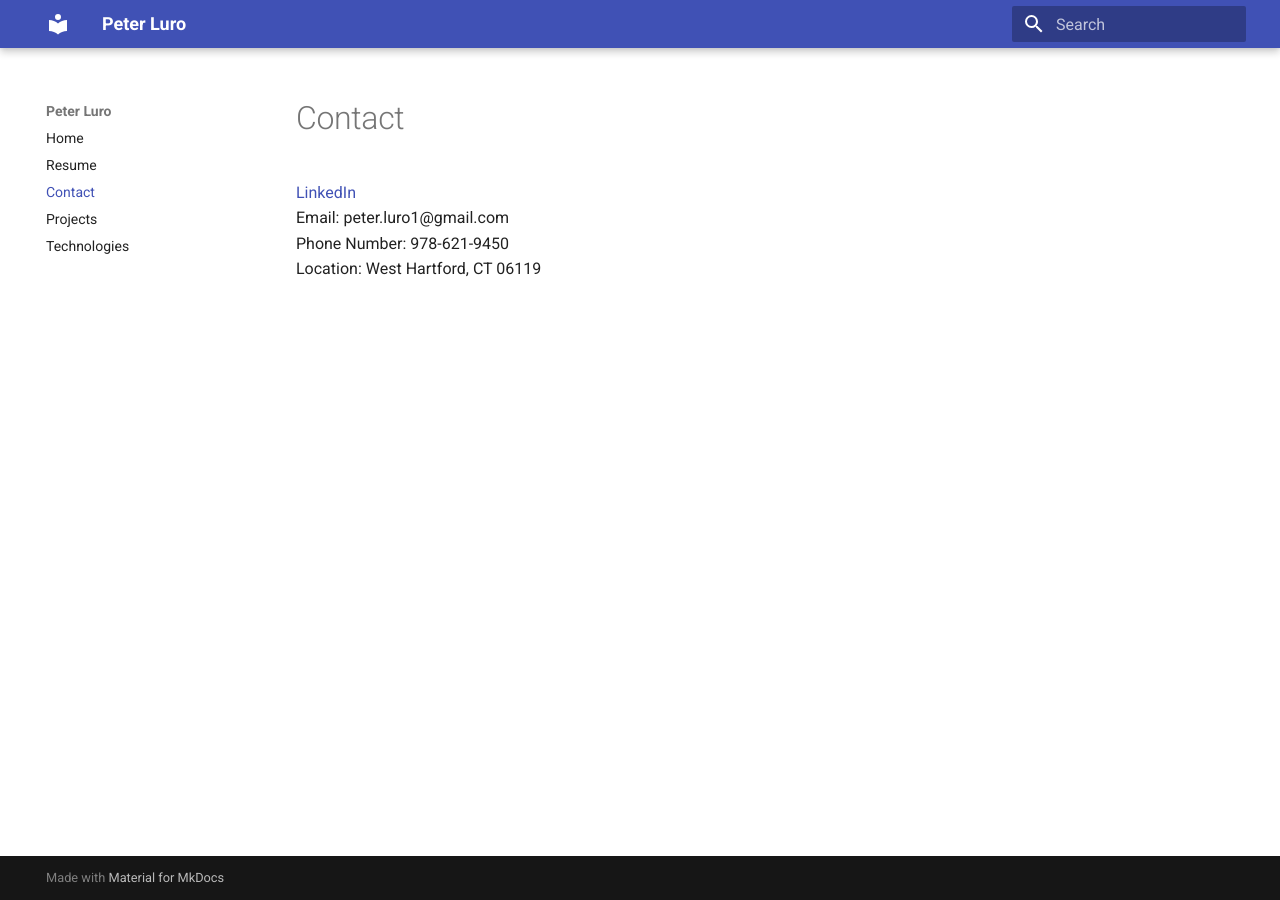
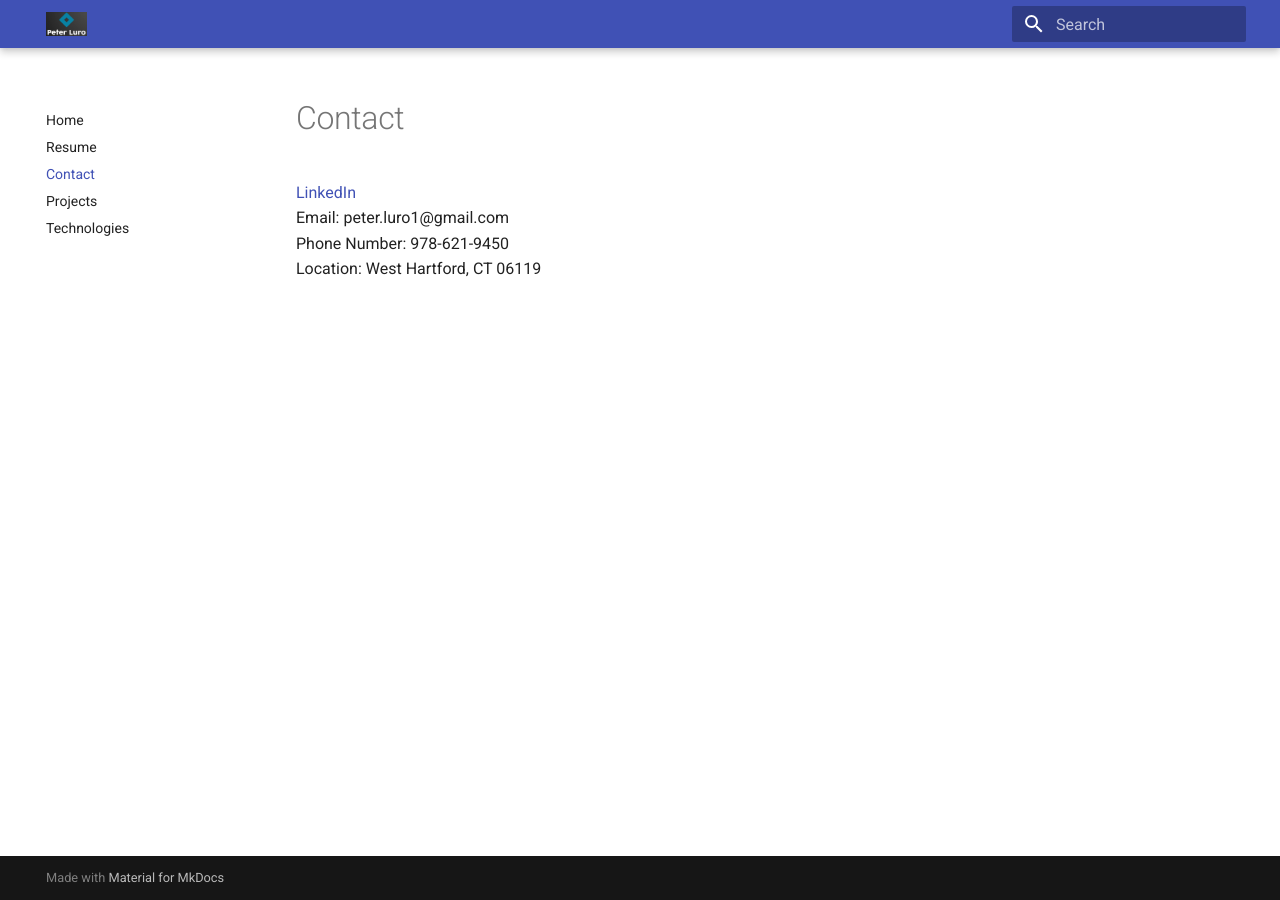
Before and after one commit to paluro567/personal-website, an MkDocs documentation site: the page built from docs/contact.md, in a window 1280 px wide. Built offline with MkDocs 1.6.1 and Material for MkDocs 9.7.7, drawn with Linux system fonts in a browser that asks for light colours.

Commit message:
adding logo and custom css

```diff
--- a/docs/index.md
+++ b/docs/index.md
@@ -1,4 +1,3 @@
-# Peter Luro
 
 ## About  Me
 <img src="img/profile.png" alt="image" width="400" style="float: right;">
--- a/mkdocs.yml
+++ b/mkdocs.yml
@@ -1,4 +1,4 @@
-site_name: Peter Luro
+site_name: ''
 nav:
   - Home: index.md
   - Resume: ./img/Luro-Resume-2024.pdf
@@ -8,6 +8,8 @@ nav:
 
 theme:
   name: material
+  logo: 'img/personal-logo.png'  # path to your logo within the 'docs' folder
+
 
 extra:
   meta:
@@ -18,3 +20,5 @@ extra:
     - css/custom.css
   extra_javascript:
     - js/custom.js
+extra_css:
+  - css/styles.css
```
Also changed, not shown: docs/img/personal-logo.png (added), site/index.html, site/search/search_index.json, 1 other file.
